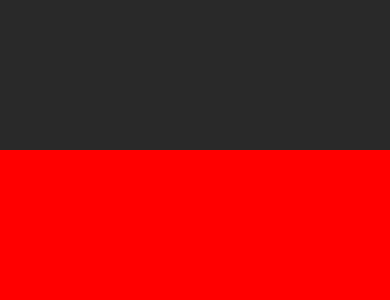
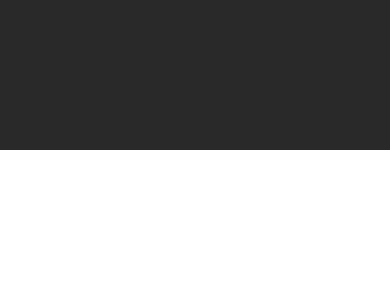
Before and after one commit to AdrianVillalbaSanchez/Calculadora-React-Native, a React Native app in the folder calculadora/: screen / in a window 390 px wide. Shown: the top 300 px of the page. Built offline with nearby package versions, Linux system fonts and the light colour scheme.

Commit message:
backgroundColor: "red" from Calc component deleted

```diff
--- a/calculadora/App.js
+++ b/calculadora/App.js
@@ -1,5 +1,5 @@
 import React from 'react';
-import { StyleSheet, Text, View } from 'react-native';
+import { StyleSheet, Text, View, SafeAreaView } from 'react-native';
 import Calculadora from './src/components/screens/Calc'
 
 class App extends React.Component {
--- a/calculadora/src/components/screens/Calc.js
+++ b/calculadora/src/components/screens/Calc.js
@@ -17,7 +17,7 @@ class Calc extends React.Component {
 
     render() {
         return (
-            <View style={{ flex: 1, backgroundColor: "red" }}>
+            <View style={{ flex: 1 }}>
                 <TextInput
                     onChangeText={this.handleInput.bind(this)} // qué hacer cuando cambia el textinput
                     value={this.state.inputText} // valor por defecto
```
